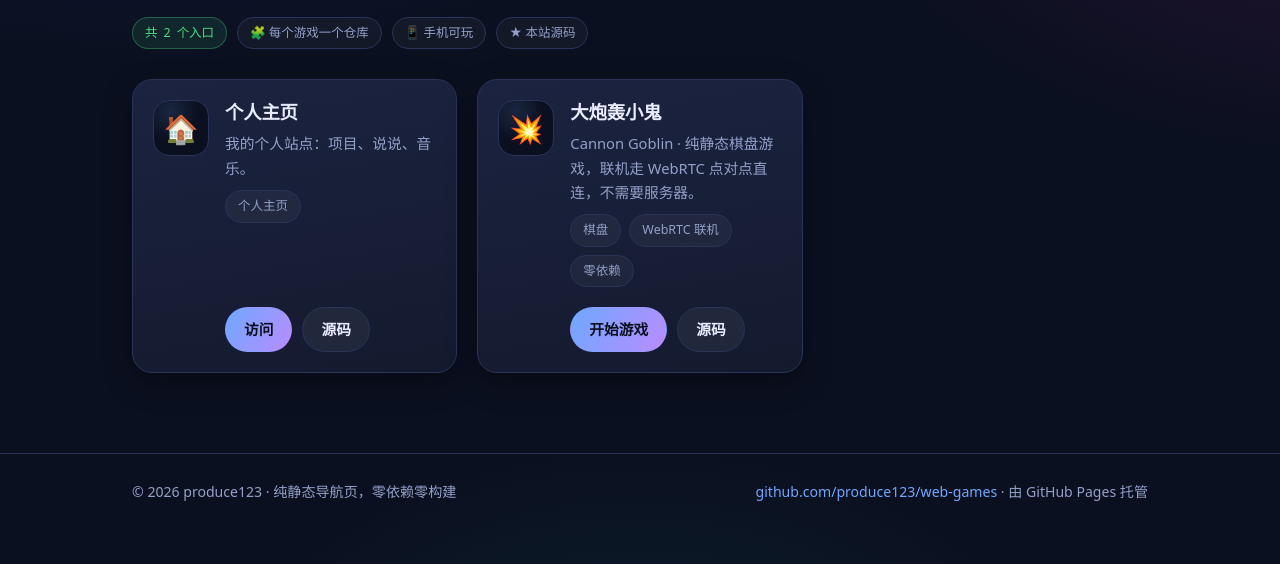
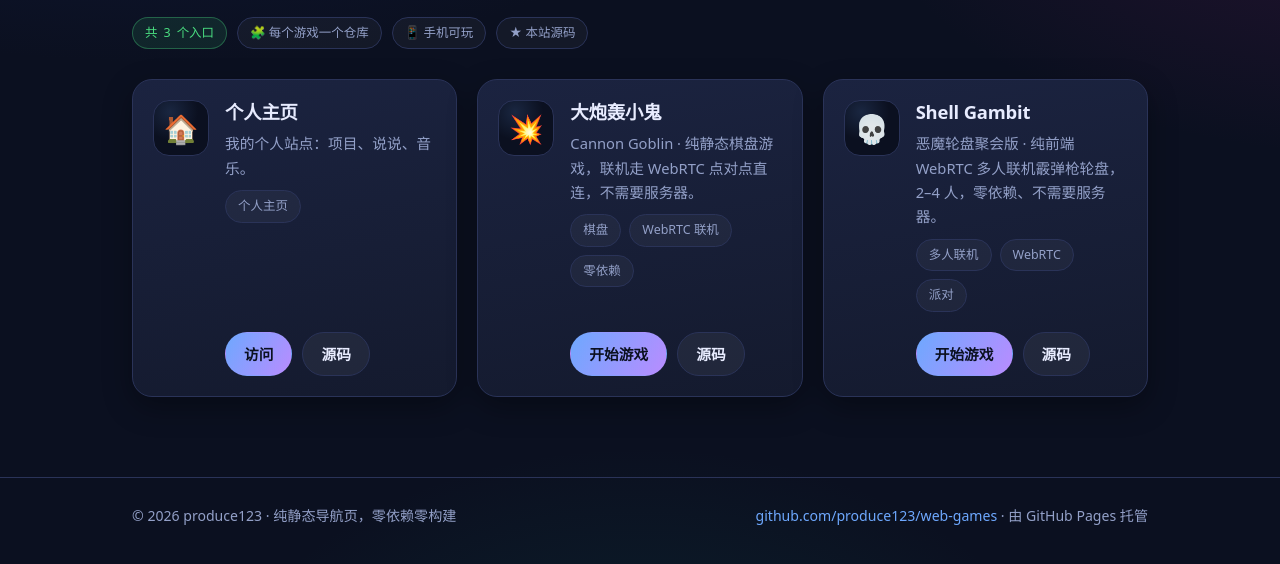
Before and after one commit to produce123/web-games, a plain HTML site: page index.html in a window 1280 px wide. Shown: the part 188-752 px from the top of the page. Drawn offline with Linux system fonts and the light colour scheme.

Commit message:
feat: 加入 Shell Gambit，并把 ?v= 升到 3
- games.js 新增 Shell Gambit（恶魔轮盘聚会版，WebRTC 多人联机）
- index.html 四处 ?v=2 -> ?v=3，保证访问者立刻看到新游戏（assets 有 4 小时强缓存）
- 注释与 README 改成不写死版本号，后续 bump 不必再改文案

```diff
--- a/assets/js/games.js
+++ b/assets/js/games.js
@@ -17,7 +17,7 @@
    https://home.prodhub.me/my-game/
 
    注意（缓存）：GitHub Pages 把 assets/ 下的文件强缓存 4 小时（HTML 只有 10 分钟）。
-   改完这个文件后如果刷新页面看不到变化，把 index.html 里几处 ?v=2 的数字一起 +1
+   改完这个文件后如果刷新页面看不到变化，把 index.html 里几处 ?v= 的数字一起 +1
    再推送即可；临时想立刻看效果按 Ctrl+Shift+R 强刷。
    ========================================================================== */
 
@@ -40,4 +40,12 @@ window.GAMES = [
     icon: "💥",
     tags: ["棋盘", "WebRTC 联机", "零依赖"],
   },
+  {
+    title: "Shell Gambit",
+    desc: "恶魔轮盘聚会版 · 纯前端 WebRTC 多人联机霰弹枪轮盘，2–4 人，零依赖、不需要服务器。",
+    url: "https://home.prodhub.me/shell-gambit/",
+    repo: "https://github.com/produce123/shell-gambit",
+    icon: "💀",
+    tags: ["多人联机", "WebRTC", "派对"],
+  },
 ];
--- a/index.html
+++ b/index.html
@@ -9,14 +9,14 @@
       content="我的网页游戏导航页：每个游戏都是独立的仓库、独立部署，这里只负责把它们汇总到一起。"
     />
     <!--
-      ⚠️ 关于下面的 ?v=2：GitHub Pages 对 assets/ 下的文件强缓存 4 小时
+      ⚠️ 关于下面的 ?v=：GitHub Pages 对 assets/ 下的文件强缓存 4 小时
       （cache-control: max-age=14400），对 HTML 只缓存 10 分钟。
       所以改完 games.js 后，如果刷新页面看不到变化，把下面几处的 v= 数字一起 +1 再推送，
       URL 变了浏览器就会重新下载；临时看效果按 Ctrl+Shift+R 强刷也行。
     -->
     <!-- 图标：assets/favicon.png，128×128 透明底 PNG（PNG 各家浏览器都支持） -->
-    <link rel="icon" href="assets/favicon.png?v=2" type="image/png" sizes="128x128" />
-    <link rel="stylesheet" href="assets/css/style.css?v=2" />
+    <link rel="icon" href="assets/favicon.png?v=3" type="image/png" sizes="128x128" />
+    <link rel="stylesheet" href="assets/css/style.css?v=3" />
   </head>
   <body>
     <header class="site-header">
@@ -82,7 +82,7 @@
       </div>
     </footer>
 
-    <script src="assets/js/games.js?v=2"></script>
-    <script src="assets/js/main.js?v=2"></script>
+    <script src="assets/js/games.js?v=3"></script>
+    <script src="assets/js/main.js?v=3"></script>
   </body>
 </html>
```
Also changed, not shown: 1 other file.
